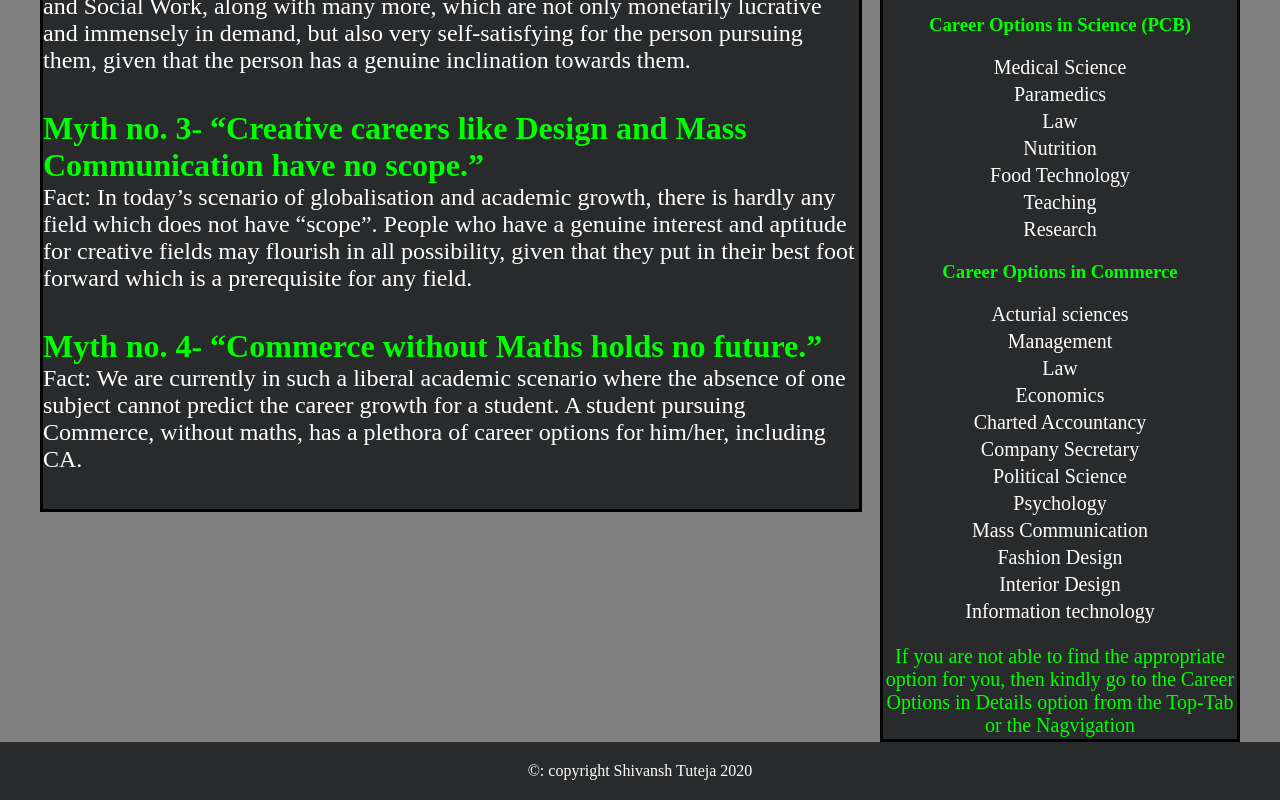
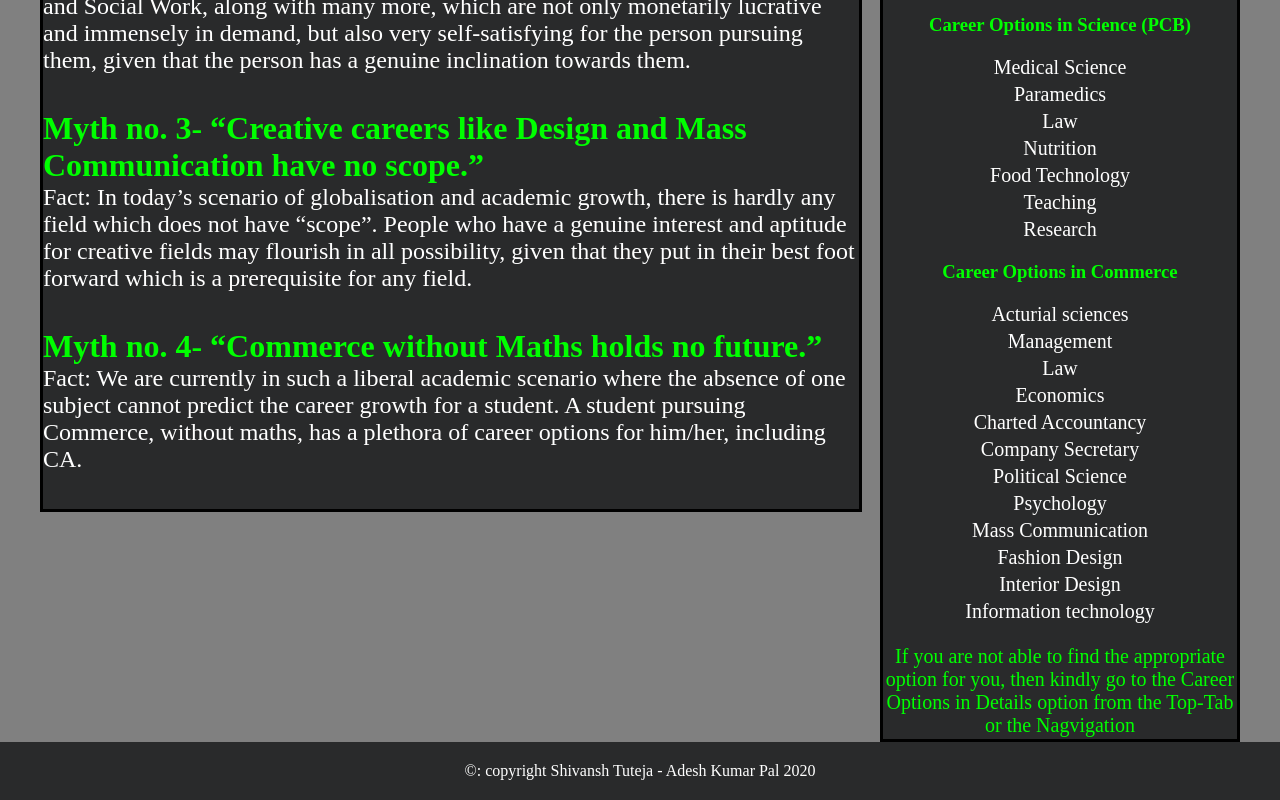
Before and after one commit to Adeclak/Career_Advisor, a plain HTML site: page index.html in a window 1280 px wide. Shown: the part 1439-2239 px from the top of the page. Drawn offline with Linux system fonts and the light colour scheme.

Commit message:
Update index.html

```diff
--- a/index.html
+++ b/index.html
@@ -147,7 +147,7 @@
 	</div>
 
 	<footer class="foot">
-		 &copy: copyright Shivansh Tuteja 2020
+		 &copy: copyright Shivansh Tuteja - Adesh Kumar Pal 2020
 	</footer>
 
 </body>
```
